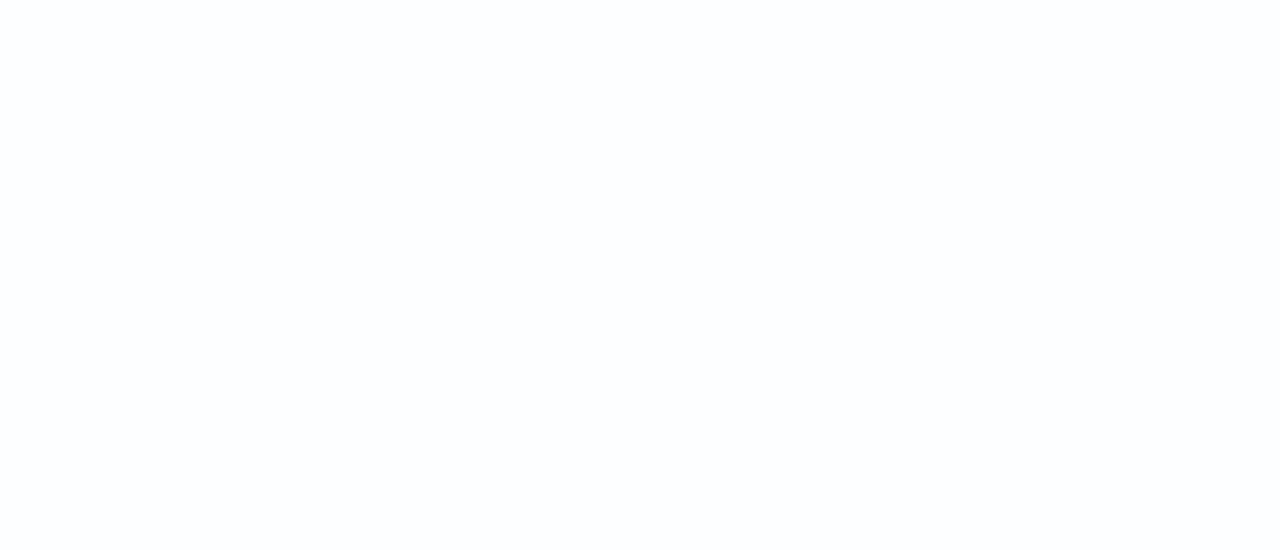
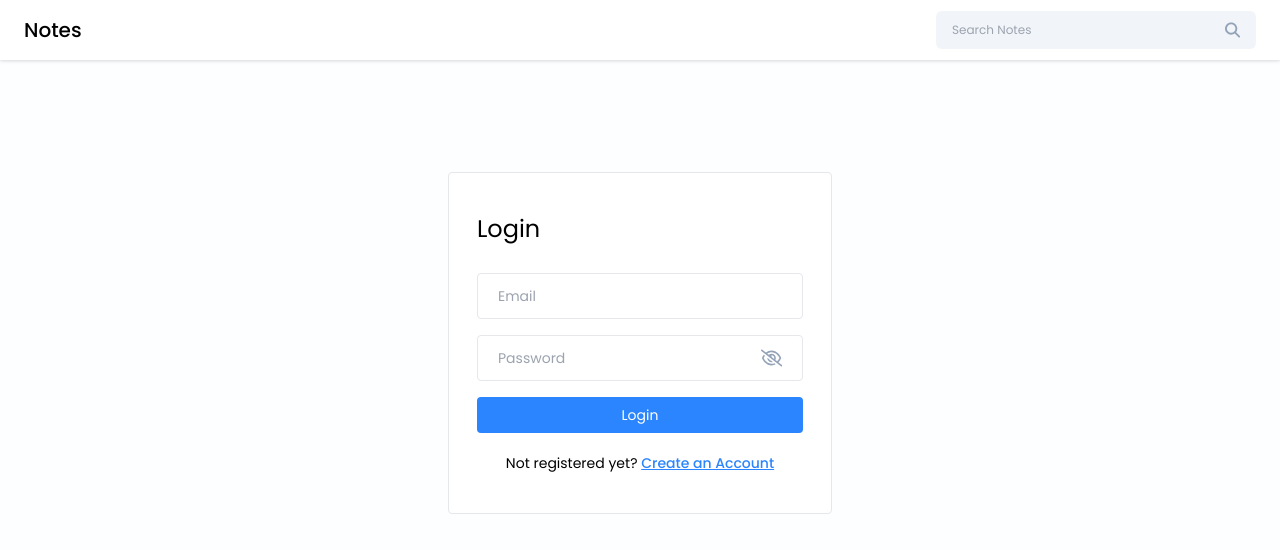
Before and after one commit to Shreyas939/NoteNest, a React (Vite) app in the folder frontend/: page / in a window 1280 px wide. Before the commit this address had no page. Shown: the top 550 px of the page. Built offline with nearby package versions, Linux system fonts and the light colour scheme.

Commit message:
Update App.jsx

```diff
--- a/frontend/src/App.jsx
+++ b/frontend/src/App.jsx
@@ -11,6 +11,7 @@
         <Route path="/dashboard" exact element={<Home />} />
         <Route path="/login" exact element={<Login />} />
         <Route path="/signup" exact element={<SignUp />} />
+        <Route path="/" exact element={<Login />} />
       </Routes>
     </Router>
 );
```
